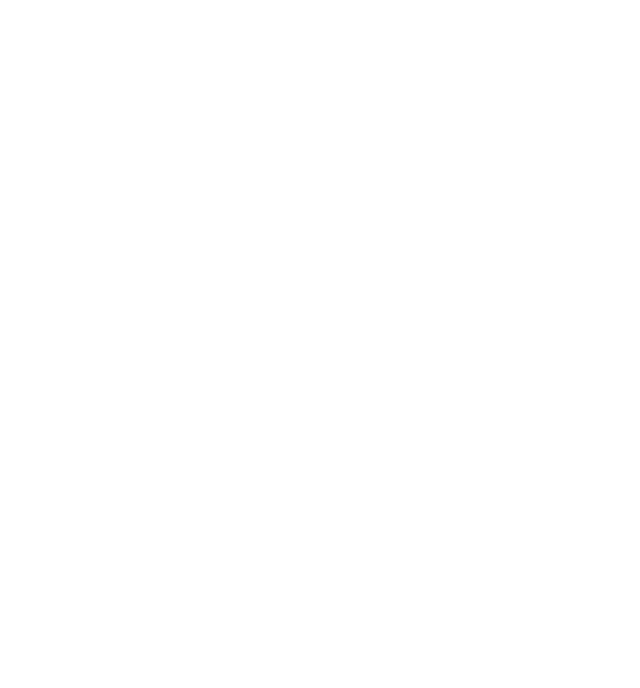
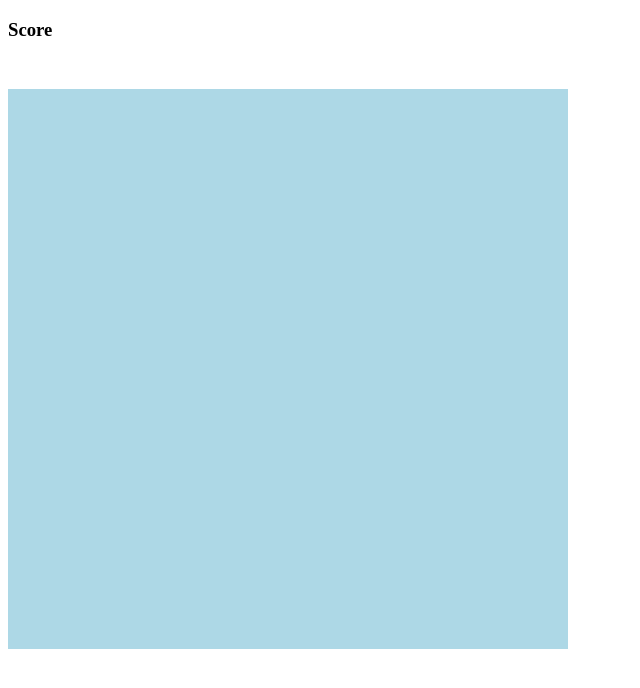
Before and after one commit to abuiko/candy_crush, a plain HTML site: page index.html in a window 1280 px wide. Shown: the whole page, without its empty margins (0-640 px from the left). Drawn offline with Linux system fonts and the light colour scheme.

Commit message:
add grid css / initiate global variables

```diff
--- a/app.js
+++ b/app.js
@@ -1,3 +1,10 @@
 document.addEventListener('DOMContentLoaded', () => {
-    console.log("it works")
+    // global variables
+
+
+    const grid = document.querySelector('.grid');
+    const scoreDisplay = document.getElementById('score');
+    const width = 8;
+    const squares = [];
+    let score = 0;
 })
--- a/index.html
+++ b/index.html
@@ -8,6 +8,10 @@
     <title>Candy Crush</title>
 </head>
 <body>
-
+    <div class="scoreBoard">
+        <h3>Score</h3>
+        <h1 id="score"></h1>
+    </div>
+    <div class="grid"></div>
 </body>
 </html>
--- a/styles.css
+++ b/styles.css
@@ -0,0 +1,12 @@
+.grid {
+    width: 560px;
+    height: 560px;
+    background: lightblue;
+    display: flex;
+    flex-wrap: wrap;
+}
+
+div {
+    width: 70px;
+    height: 70px;
+}
```
